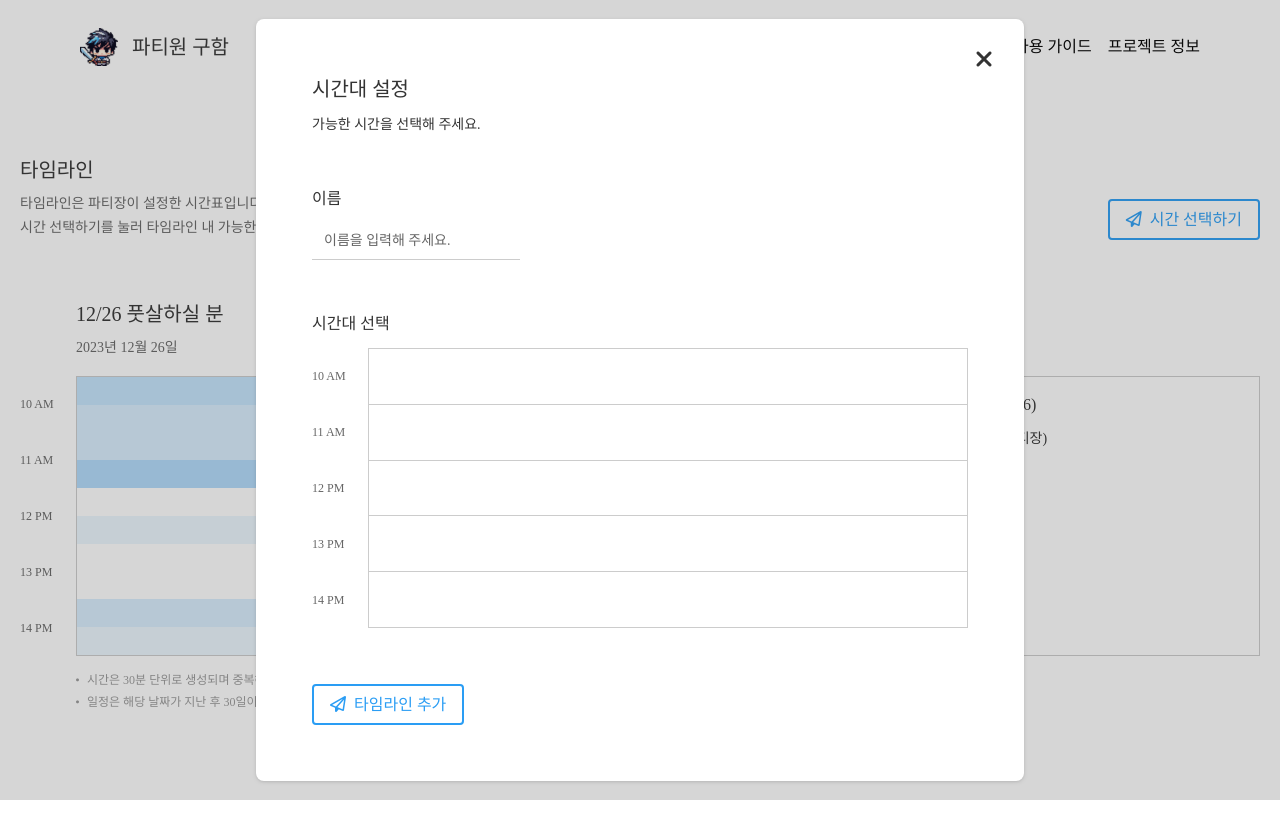
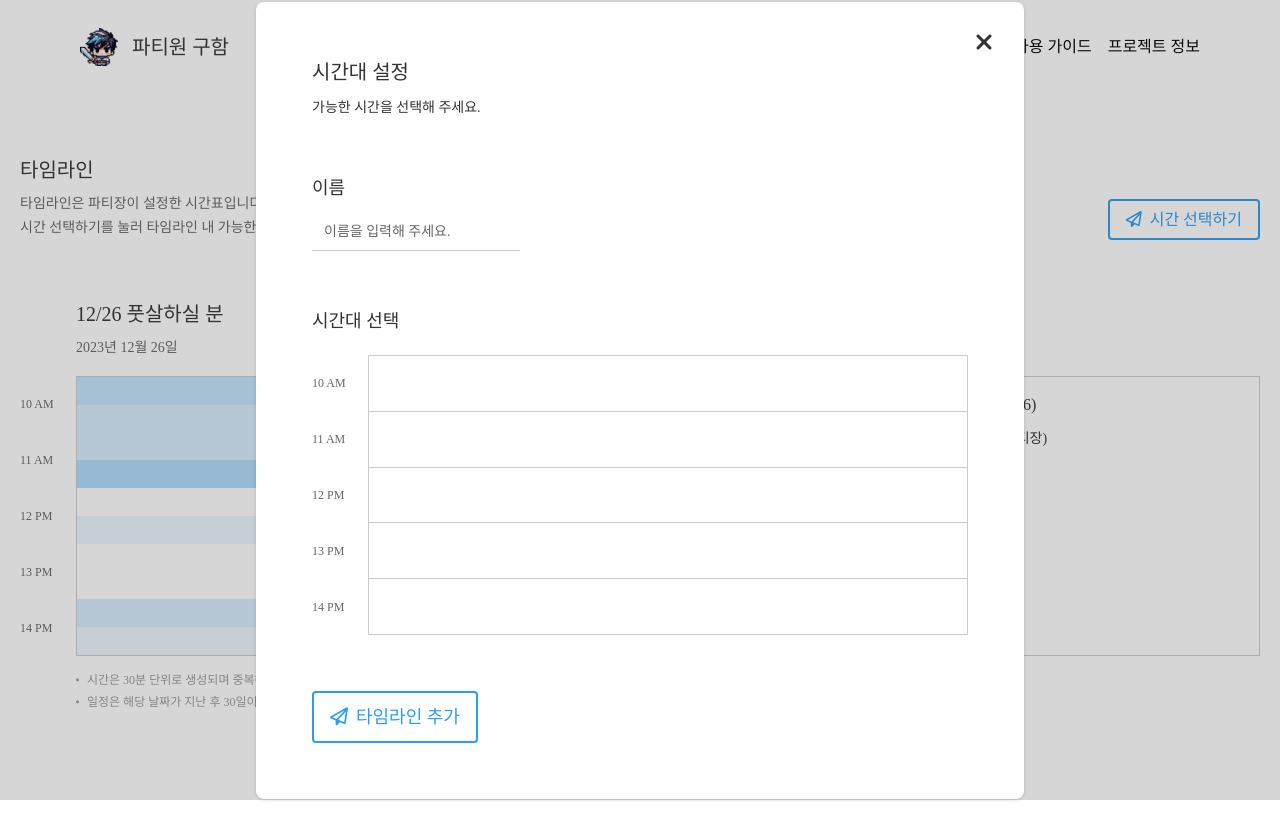
Before and after one commit to taedonn/partywonguham, a Nuxt app: page /schedule in a window 1280 px wide. Both pictures are taken after a click on the button "시간 선택하기". Shown: the top 840 px of the page. Built offline with nearby package versions, Linux system fonts and the light colour scheme; a web font is replaced by a local one.

Commit message:
Update button & popup hover event

```diff
--- a/components/Button.vue
+++ b/components/Button.vue
@@ -3,7 +3,8 @@
         @click="handleClick()"
         @mousedown="handleMousedown"
         @mouseup="handleMouseup"
-        class="px-4 py-2.5 shrink-0 rounded border-2 duration-100 border-blue-4 focus:border-blue-4 text-blue-4 hover:bg-blue-4 hover:text-white"
+        @mouseleave="handleMouseup"
+        class="px-4 py-2.5 shrink-0 rounded border-2 duration-100 border-blue-4 text-blue-4 lg:hover:bg-blue-4 lg:hover:text-white"
     >
         <i
             v-if="icon !== ''"
@@ -25,14 +26,17 @@
     });
 
     const handleClick = props.click ? props.click : () => { return }
+
+    // 마우스 이벤트
     const handleMousedown = (e: MouseEvent) => {
-        const button = e.target as HTMLButtonElement;
-        button.classList.remove("bg-blue-4");
-        button.classList.add("bg-blue-3");
+        const button = e.currentTarget as HTMLButtonElement;
+        button.classList.remove("lg:hover:bg-blue-4");
+        button.classList.add("lg:hover:bg-blue-4-h", "lg:border-blue-4-h");
     }
     const handleMouseup = (e: MouseEvent) => {
-        const button = e.target as HTMLButtonElement;
-        button.classList.remove("bg-blue-3");
+        const button = e.currentTarget as HTMLButtonElement;
+        button.classList.remove("lg:hover:bg-blue-4-h", "lg:border-blue-4-h");
+        button.classList.add("lg:hover:bg-blue-4");
     }
 </script>
 
--- a/components/Popup.vue
+++ b/components/Popup.vue
@@ -1,7 +1,13 @@
 <template>
     <div v-if="show" class="w-full h-full fixed left-0 top-0 flex justify-center items-center text-black-333 bg-black-333/20">
         <div id="popup" class="animate-fade-in w-[48rem] p-14 relative rounded-lg drop-shadow bg-white">
-            <button @click="handleClick()" class="w-10 h-10 absolute right-5 top-5 flex justify-center items-center rounded-full duration-100 lg:hover:bg-gray-e">
+            <button
+                @click="handleClick()"
+                @mousedown="handleCloseMousedown"
+                @mouseup="handleCloseMouseup"
+                @mouseleave="handleCloseMouseup"
+                class="w-10 h-10 absolute right-5 top-5 flex justify-center items-center rounded-full duration-100 lg:hover:bg-gray-e"
+            >
                 <i class="text-2xl leading-none fa-solid fa-xmark"></i>
             </button>
             <h2 class="mb-3 text-xl">{{ title }}</h2>
@@ -29,6 +35,18 @@
         }
     }
 
+    // 닫기 버튼 이벤트
+    const handleCloseMousedown = (e: MouseEvent) => {
+        const button = e.currentTarget as HTMLButtonElement;
+        button.classList.remove("lg:hover:bg-gray-e");
+        button.classList.add("lg:hover:bg-gray-d");
+    }
+    const handleCloseMouseup = (e: MouseEvent) => {
+        const button = e.currentTarget as HTMLButtonElement;
+        button.classList.remove("lg:hover:bg-gray-d");
+        button.classList.add("lg:hover:bg-gray-e");
+    }
+
     // 컴포넌트가 마운트 된 후 실행될 콜백
     onMounted(() => {
         window.addEventListener("keydown", handleKeydown);
--- a/pages/schedule.vue
+++ b/pages/schedule.vue
@@ -41,16 +41,16 @@
             title="시간대 설정"
             subtitle="가능한 시간을 선택해 주세요."
         >
-            <div>
+            <div class="text-lg">
                 <div class="w-52 shrink-0 mt-14">
                     <h2>이름</h2>
-                    <div class="mt-4">
+                    <div class="mt-3">
                         <Input
                             placeHolder="이름을 입력해 주세요."
                         />
                     </div>
                 </div>
-                <h2 class="mt-14 mb-4">시간대 선택</h2>
+                <h2 class="mt-14 mb-5">시간대 선택</h2>
                 <Timeline
                     blank
                     :timeline="timeline"
--- a/tailwind.config.js
+++ b/tailwind.config.js
@@ -5,6 +5,7 @@ export default {
     extend: {
       colors: {
         'gray-e': '#E9EAEE',
+        'gray-d': '#D2D4DC',
         'gray-ccc': '#CCCCCC',
         'gray-999': '#999999',
         'gray-666': '#666666',
@@ -13,6 +14,7 @@ export default {
         'blue-2': '#AAD8FB',
         'blue-3': '#7FC4F8',
         'blue-4': '#2A9DF4',
+        'blue-4-h': '#4EAAEF',
       },
       animation: {
         "fade-in": "fade-in 0.2s 1 both",
```
